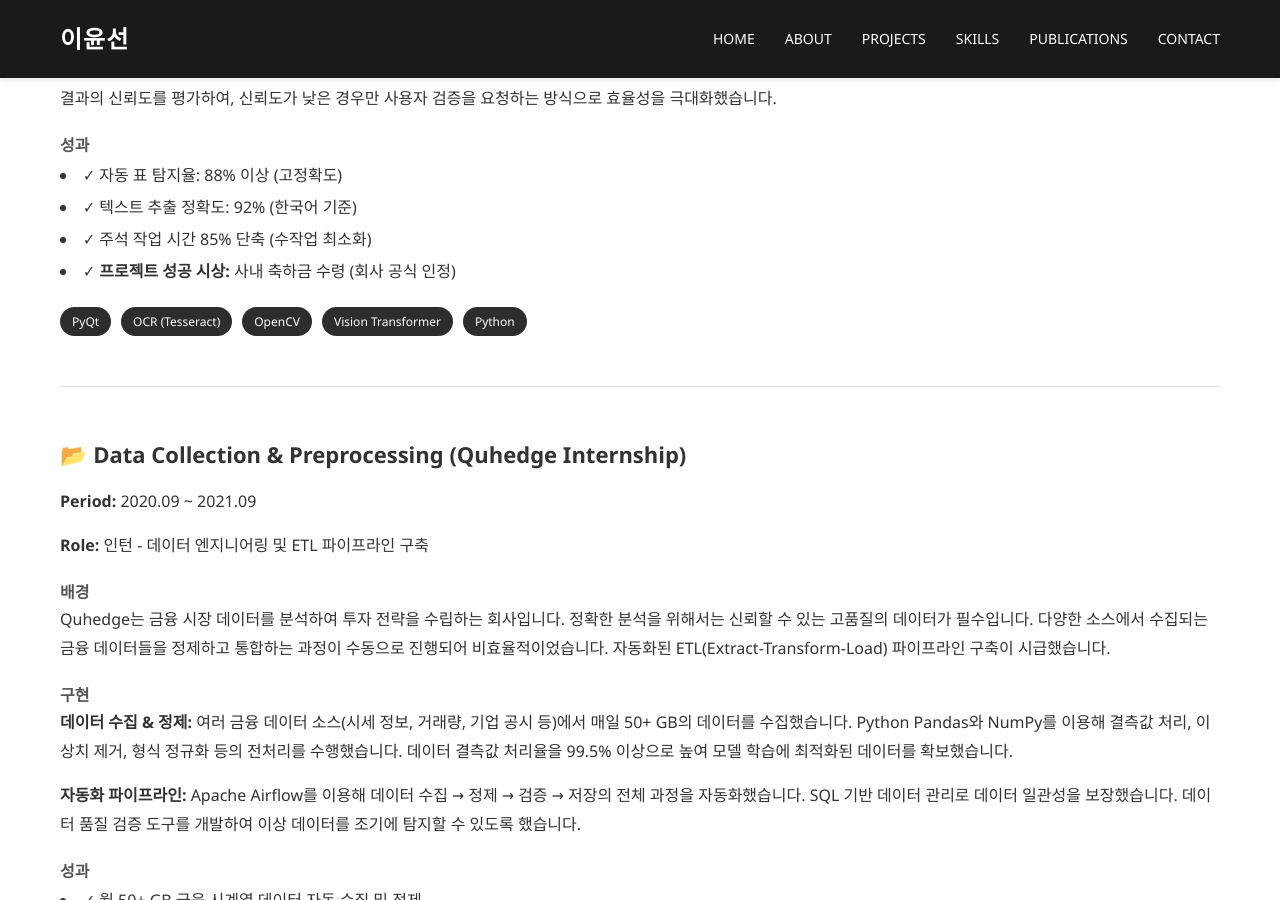
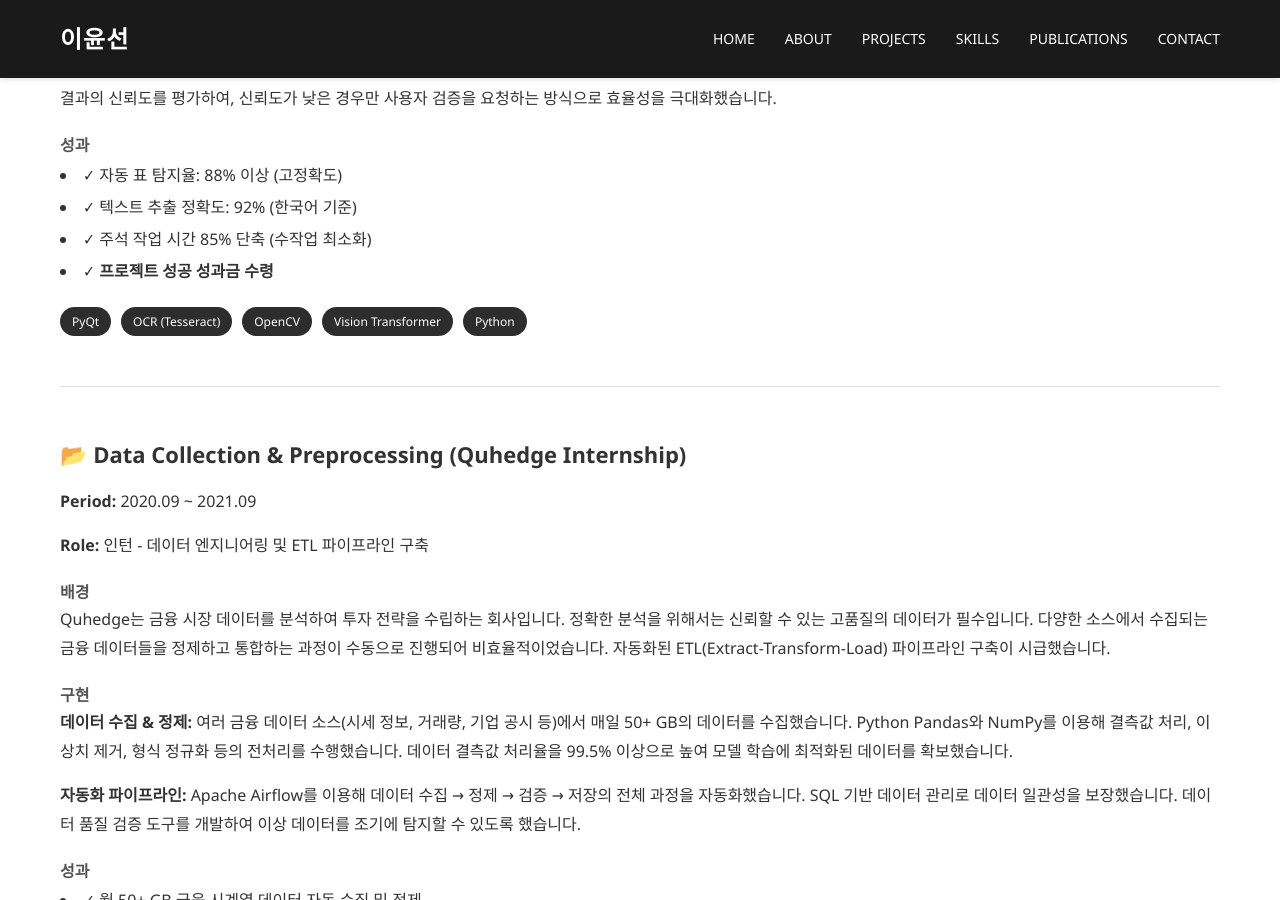
Before and after one commit to ckc5800/ckc5800.github.io, a Jekyll site: the page built from projects.html, in a window 1280 px wide and 900 px high, scrolled down 11113 px. Built offline with Jekyll 4.4.1, drawn with Linux system fonts in a browser that asks for light colours.

Commit message:
Simplify OCR achievement wording: Change to 프로젝트 성공 성과금 수령

```diff
--- a/projects.html
+++ b/projects.html
@@ -342,7 +342,7 @@ title: Projects
         <li>✓ 자동 표 탐지율: 88% 이상 (고정확도)</li>
         <li>✓ 텍스트 추출 정확도: 92% (한국어 기준)</li>
         <li>✓ 주석 작업 시간 85% 단축 (수작업 최소화)</li>
-        <li>✓ <strong>프로젝트 성공 시상:</strong> 사내 축하금 수령 (회사 공식 인정)</li>
+        <li>✓ <strong>프로젝트 성공 성과금 수령</strong></li>
     </ul>
 
     <div class="tech-tags" style="margin-top: 20px;">
```
